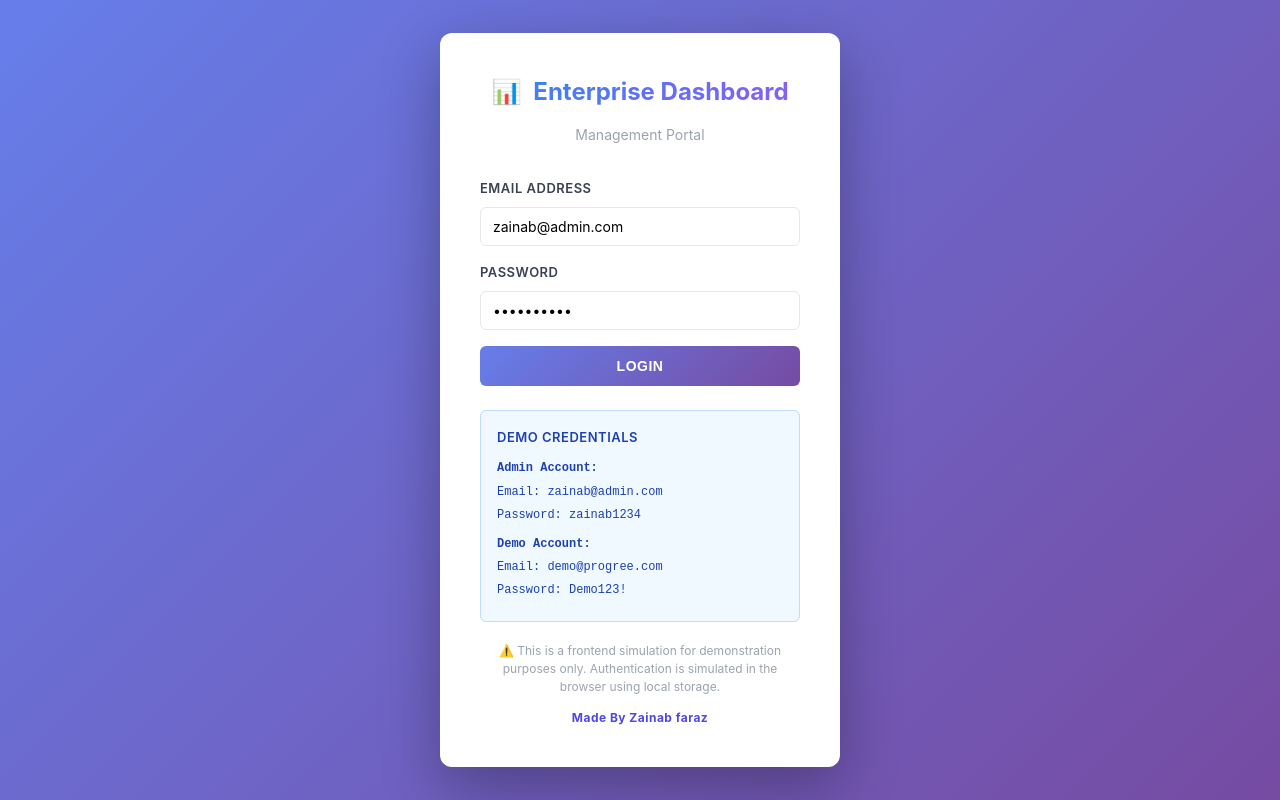
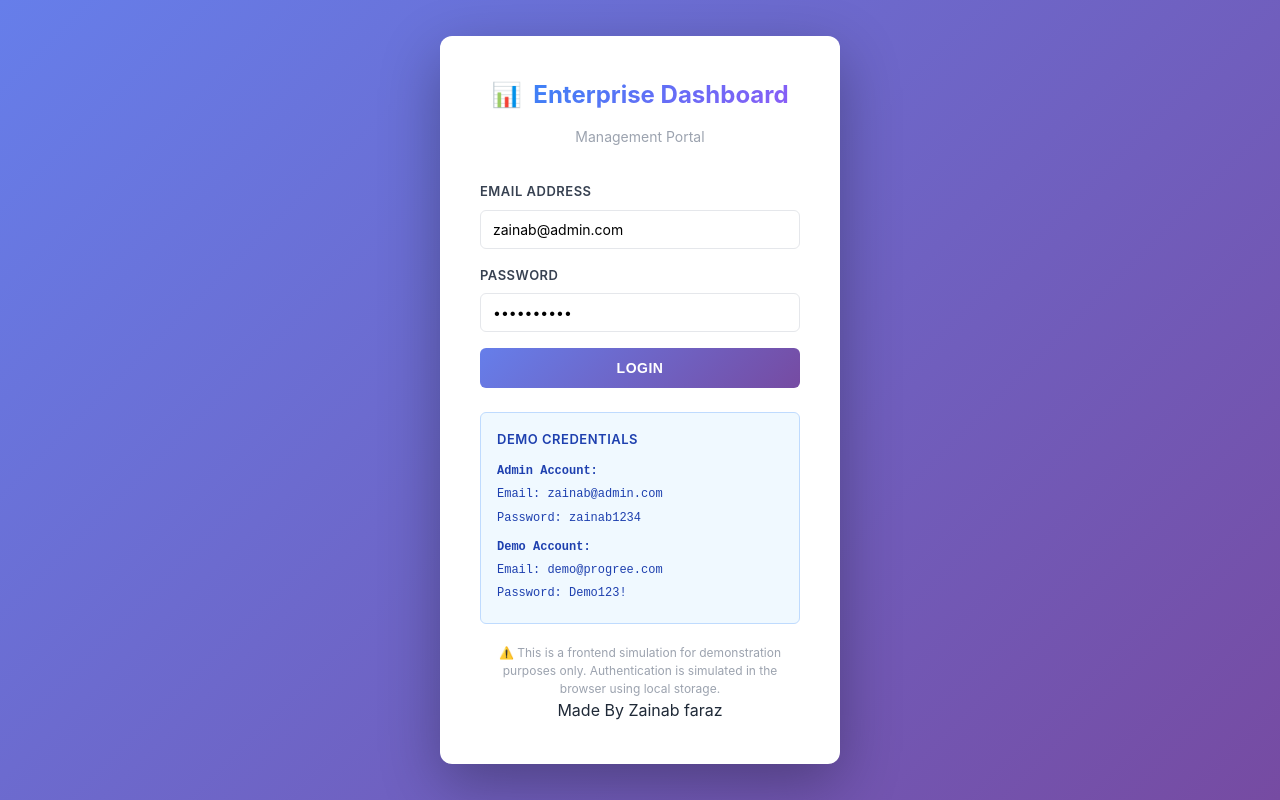
Before and after one commit to abdulbasit-25/zainaib-internship-task, a React (Vite) app in the folder task-4-enterprise-dashboard/: page /login in a window 1280 px wide. Built offline with nearby package versions, Linux system fonts and the light colour scheme.

Commit message:
Update enterprise dashboard LoginPage.css

```diff
--- a/task-4-enterprise-dashboard/src/pages/LoginPage.css
+++ b/task-4-enterprise-dashboard/src/pages/LoginPage.css
@@ -185,14 +185,6 @@
   line-height: 1.5;
 }
 
-.made-by {
-  margin-top: 12px;
-  font-size: 12px;
-  font-weight: 700;
-  color: #4f46e5;
-  letter-spacing: 0.04em;
-}
-
 /* Responsive */
 @media (max-width: 480px) {
   .login-container {
```
